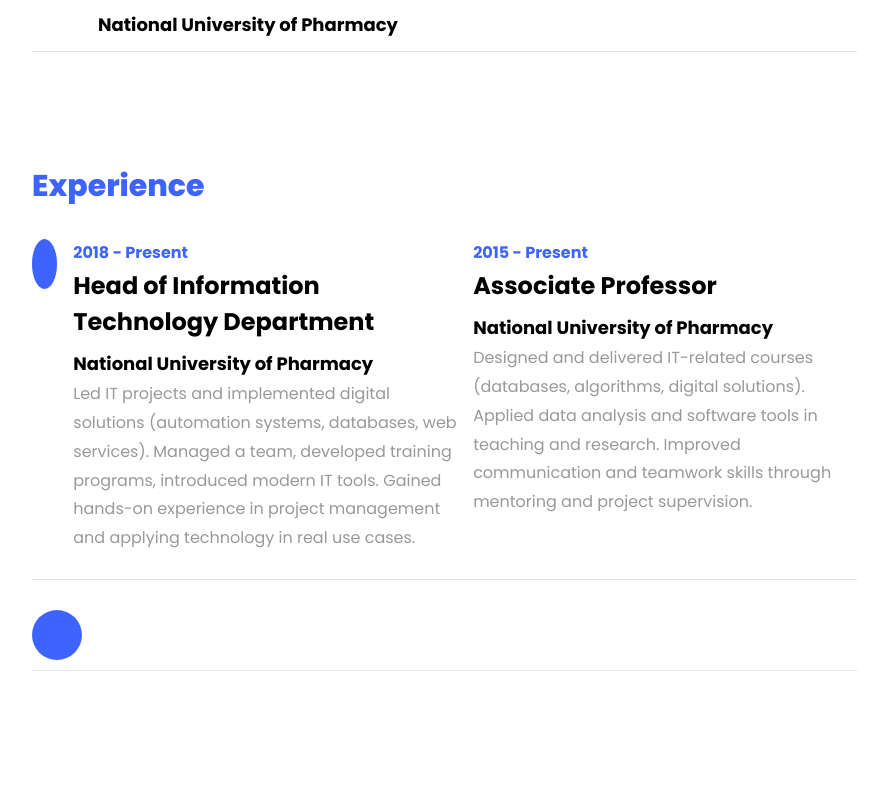
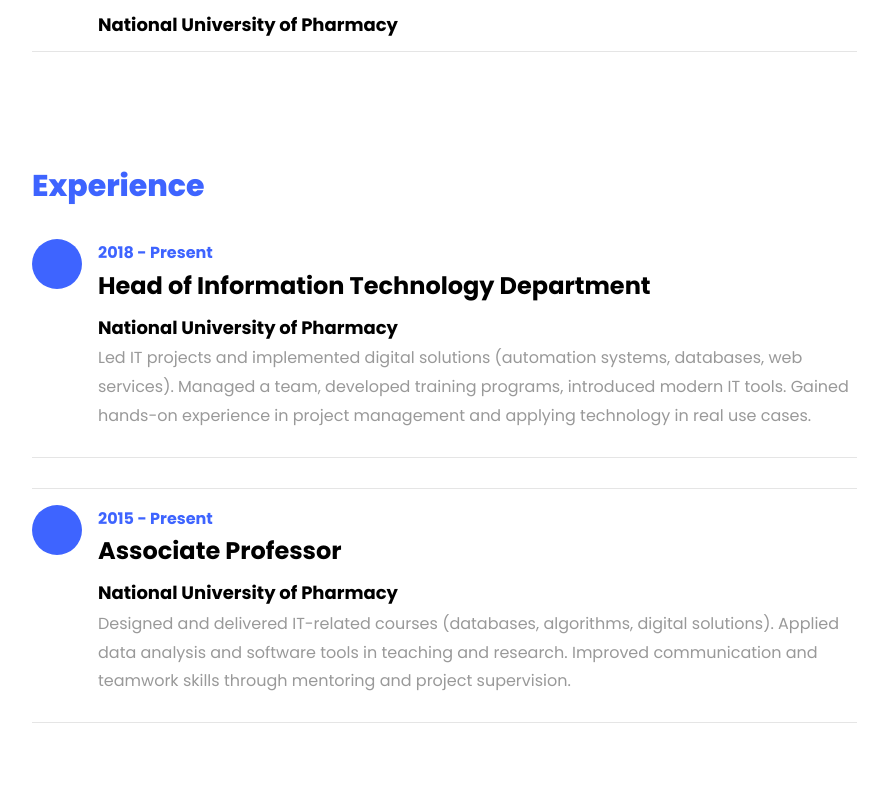
Before and after one commit to dspuliaiev/My_portfolio, a Django app: page / in a window 1280 px wide. Shown: the part 2063-2848 px from the top of the page, without its empty margins (338-1226 px from the left). Run offline with Django 5.2, Linux system fonts and the light colour scheme; some libraries are stand-ins or nearby versions; some web fonts are replaced.

Commit message:
new_info_2

```diff
--- a/templates/main/index.html
+++ b/templates/main/index.html
@@ -143,35 +143,46 @@
                     <!-- Experience -->
                     <div id="page-2" class="page two">
                         <h2 class="heading">Experience</h2>
+
+                        <!-- Experience Item 1 -->
                         <div class="resume-wrap d-flex ftco-animate">
                             <div class="icon d-flex align-items-center justify-content-center">
                                 <span class="flaticon-ideas"></span>
                             </div>
-
                             <div class="text pl-3">
                                 <span class="date">2018 - Present</span>
                                 <h2>Head of Information Technology Department</h2>
                                 <span class="position">National University of Pharmacy</span>
-                                <p> Led IT projects and implemented digital solutions (automation systems, databases, web services).
+                                <p>
+                                    Led IT projects and implemented digital solutions (automation systems, databases,
+                                    web services).
                                     Managed a team, developed training programs, introduced modern IT tools.
-                                    Gained hands-on experience in project management and applying technology in real use cases.</p>
+                                    Gained hands-on experience in project management and applying technology in real use
+                                    cases.
+                                </p>
+                            </div>
+                        </div>
+
+                        <hr class="divider">
+
+                        <!-- Experience Item 2 -->
+                        <div class="resume-wrap d-flex ftco-animate">
+                            <div class="icon d-flex align-items-center justify-content-center">
+                                <span class="flaticon-ideas"></span>
                             </div>
                             <div class="text pl-3">
                                 <span class="date">2015 - Present</span>
                                 <h2>Associate Professor</h2>
                                 <span class="position">National University of Pharmacy</span>
-                                <p> Designed and delivered IT-related courses (databases, algorithms, digital solutions).
+                                <p>
+                                    Designed and delivered IT-related courses (databases, algorithms, digital
+                                    solutions).
                                     Applied data analysis and software tools in teaching and research.
-                                    Improved communication and teamwork skills through mentoring and project supervision.</p>
+                                    Improved communication and teamwork skills through mentoring and project
+                                    supervision.
+                                </p>
                             </div>
                         </div>
-                        <div class="resume-wrap d-flex ftco-animate">
-                            <div class="icon d-flex align-items-center justify-content-center">
-                                <span class="flaticon-ideas"></span>
-                            </div>
-
-                        </div>
-
                     </div>
 
 
```
